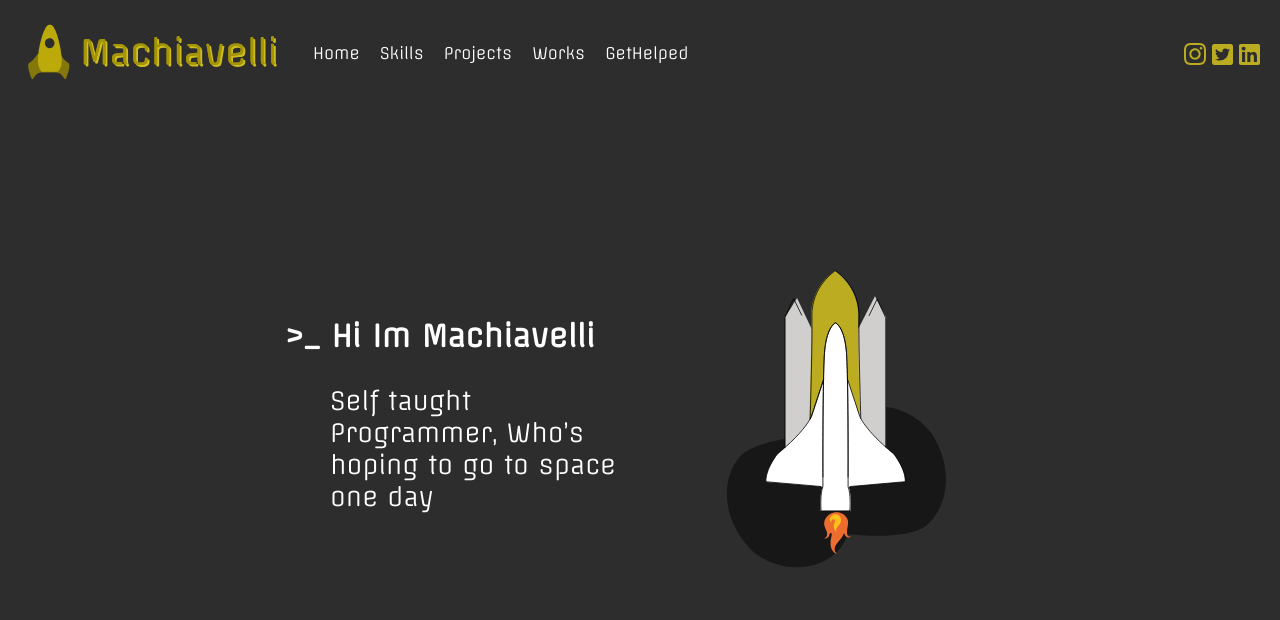
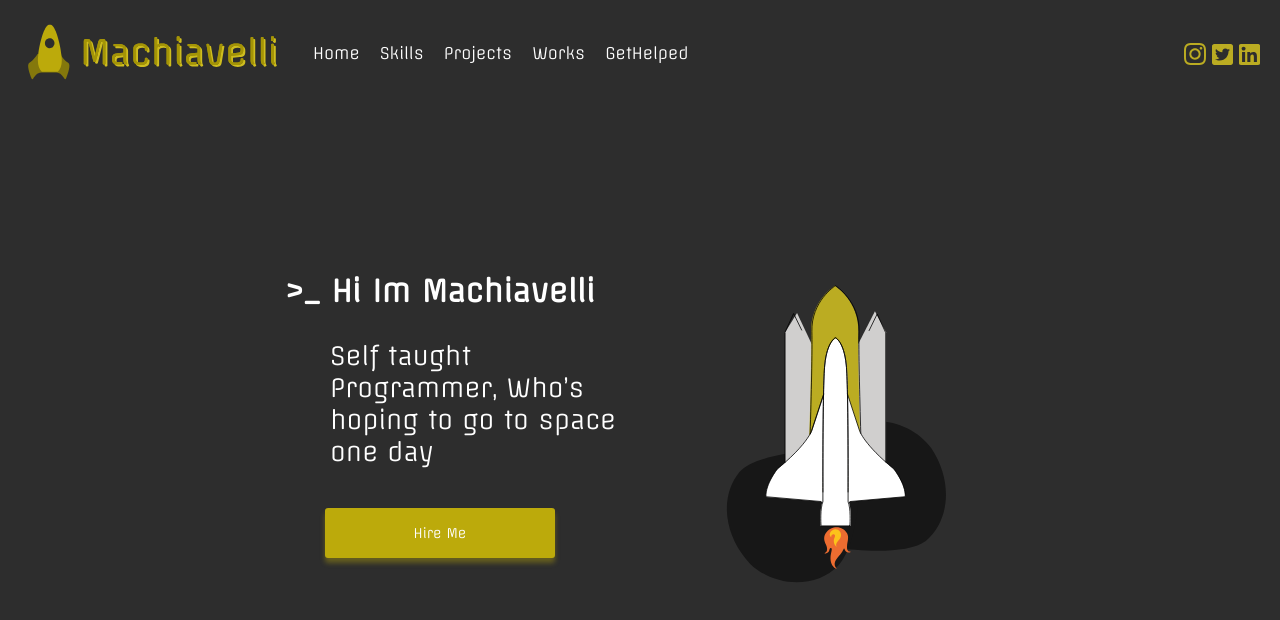
Before and after one commit to onlymachiavelli/portfolio, a Next.js app: page /home in a window 1280 px wide. Shown: the top 620 px of the page. Built offline with nearby package versions, Linux system fonts and the light colour scheme.

Commit message:
Added BTN

```diff
--- a/src/useFront/home/top/top.tsx
+++ b/src/useFront/home/top/top.tsx
@@ -19,6 +19,7 @@ const Top = () => {
                         Who’s hoping to go to space
                         one day
                     </p>
+                    <button className="hirebtn">Hire Me</button>
                 </div>
                 <div className="rocket">
                     <div className="ro">
--- a/styles/globals.css
+++ b/styles/globals.css
@@ -157,5 +157,18 @@ body {
 
 }
 .ro{
-  margin-top: -90px;
+  margin-top: -30px;
 }
+
+.hirebtn{
+  width:230px;
+  height:50px;
+  background:#BCAA0B;
+  color:#fff;
+
+  border:none;
+  border-radius:3px;
+  margin-top: 40px;
+  box-shadow: 0px 5px 5px 0px #bcaa0b63;
+  cursor: pointer;
+}
```
